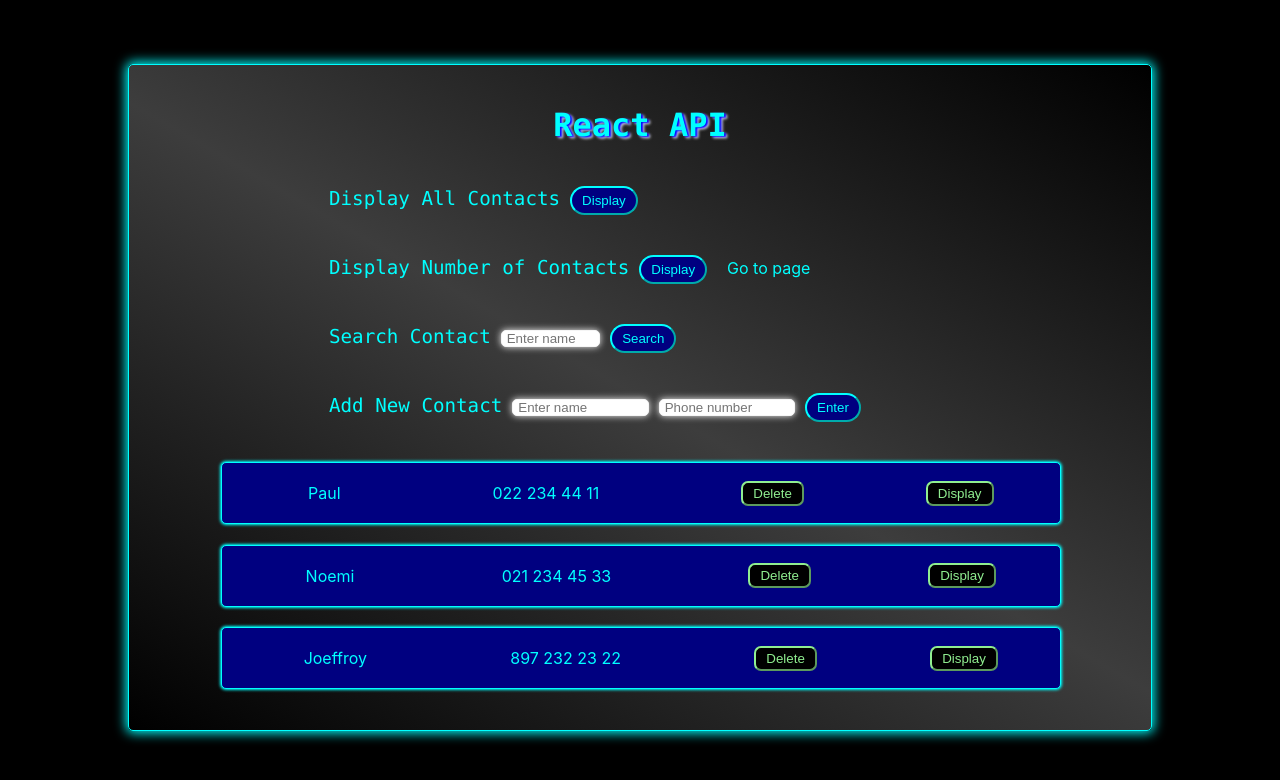
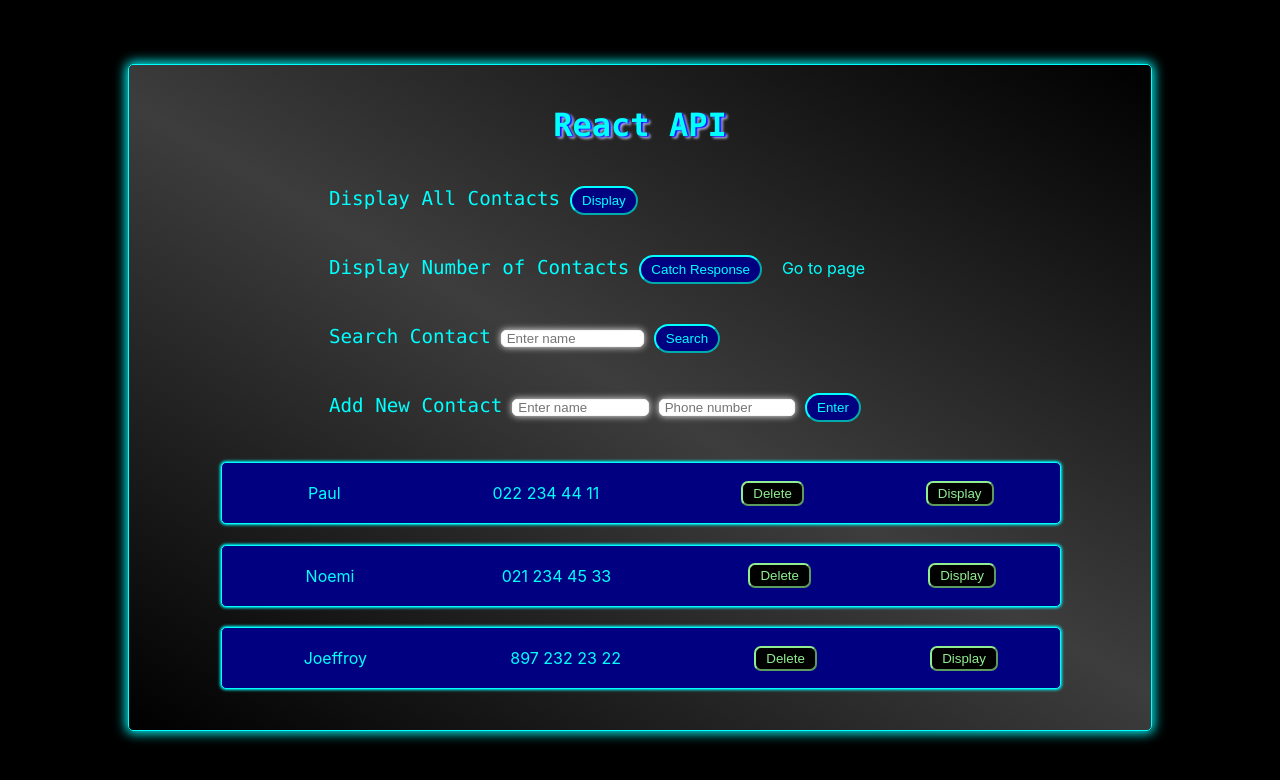
Before and after one commit to TLRKiliann/react-api-server, a React (Create React App) app in the folder my-api/: page / in a window 1280 px wide. Shown: the top 780 px of the page. Built offline with nearby package versions, Linux system fonts and the light colour scheme; data requests are answered from the project's data file.

Commit message:
all functionnalities are almost finished

```diff
--- a/my-api/src/App.js
+++ b/my-api/src/App.js
@@ -41,8 +41,9 @@ const App = () => {
     setSearchName(event.target.value)
   };
 
-  //Search note by id
-  /*const handleSearch = () => {
+  //Search note (best practice)
+  const handleSearch = (e) => {
+    e.preventDefault();
     const searchNum = notes.filter(note => {
       return note.name === searchName
       ? `${note.name} ${note.phone}`
@@ -54,22 +55,31 @@ const App = () => {
     } else {
       setFilterNotes(searchNum);
     }
-  };*/
+  };
 
-  const handleSearch = () => {
-    const searchNum = notes.filter(note => note.name === searchName);
+  //Search note by id without mapping before.
+  //It's not a best practices, because we use a GET.
+  /*const handleSearch = () => {
+    const searchNum = notes.filter(note => {
+      return note.name === searchName
+        ? `${note.name} ${note.phone}`
+        : null;
+    });
     const searchId = searchNum.filter(note => note);
     const returnId = searchId[0].id;
-    console.log(returnId)
+    //console.log(returnId)
 
     noteService
       .getById(returnId)
       .then(returnNote => {
-        console.log(returnNote)
-        //return id or all data ???
-        setFilterNotes(returnNote);
+        //const truc = Object.keys(data.returnNote)
+        if (returnNote) {
+          setFilterNotes(searchNum);
+        } else {
+          return null;
+        }
       })
-  };
+  };*/
 
   //Value name to add
   const handleNewName = (event) => {
@@ -84,7 +94,7 @@ const App = () => {
     const maxId = notes.length > 0
     ? Math.max(...notes.map(n => n.id)) : 0
       return maxId + 1;
-  }
+  };
 
   //Add note
   const handleAddContact = (event) => {
@@ -93,6 +103,7 @@ const App = () => {
       id: generateId(),
       name: newName,
       number: newPhone,
+      editNum: false
     }
     noteService
       .create(noteObject)
@@ -176,7 +187,7 @@ const App = () => {
 
         <div className="display--div">
           <label>Display Number of Contacts</label>
-          <button onClick={displayContact}>Display</button>
+          <button onClick={displayContact}>Catch Response</button>
           <a
             href='http://localhost:4001/info'
             className="page--info"
@@ -186,15 +197,16 @@ const App = () => {
         </div>
 
 
-        <div className="display--div">
+        <form onSubmit={(e) => handleSearch(e)} className="display--div">
           <label>Search Contact</label>
           <input
             type="text"
             value={searchName}
             onChange={searchNumber}
-            placeholder="Enter name"/>
-          <button onClick={handleSearch}>Search</button>
-        </div>
+            placeholder="Enter name"
+            style={{width: "30%"}}/>
+          <button type="submit">Search</button>
+        </form>
 
 
         {searchName ? filterNotes.map(note => (
```
